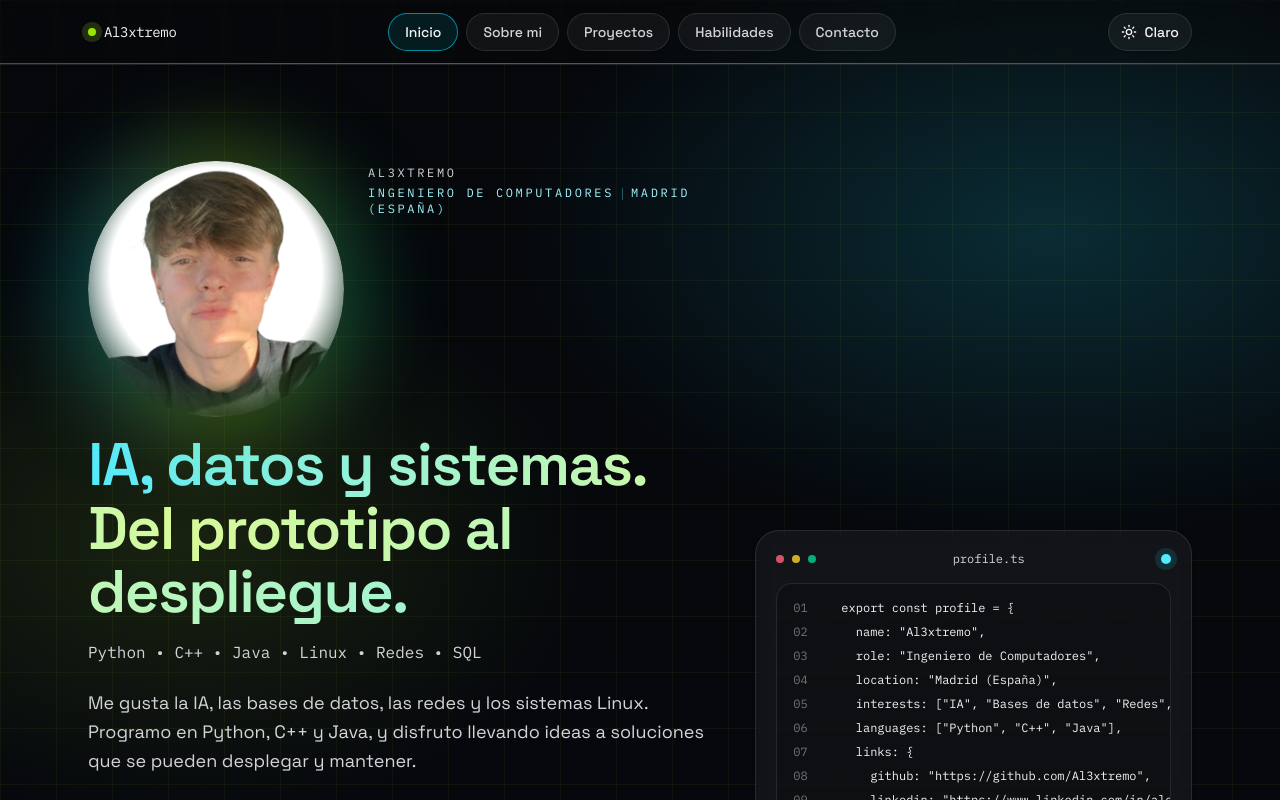
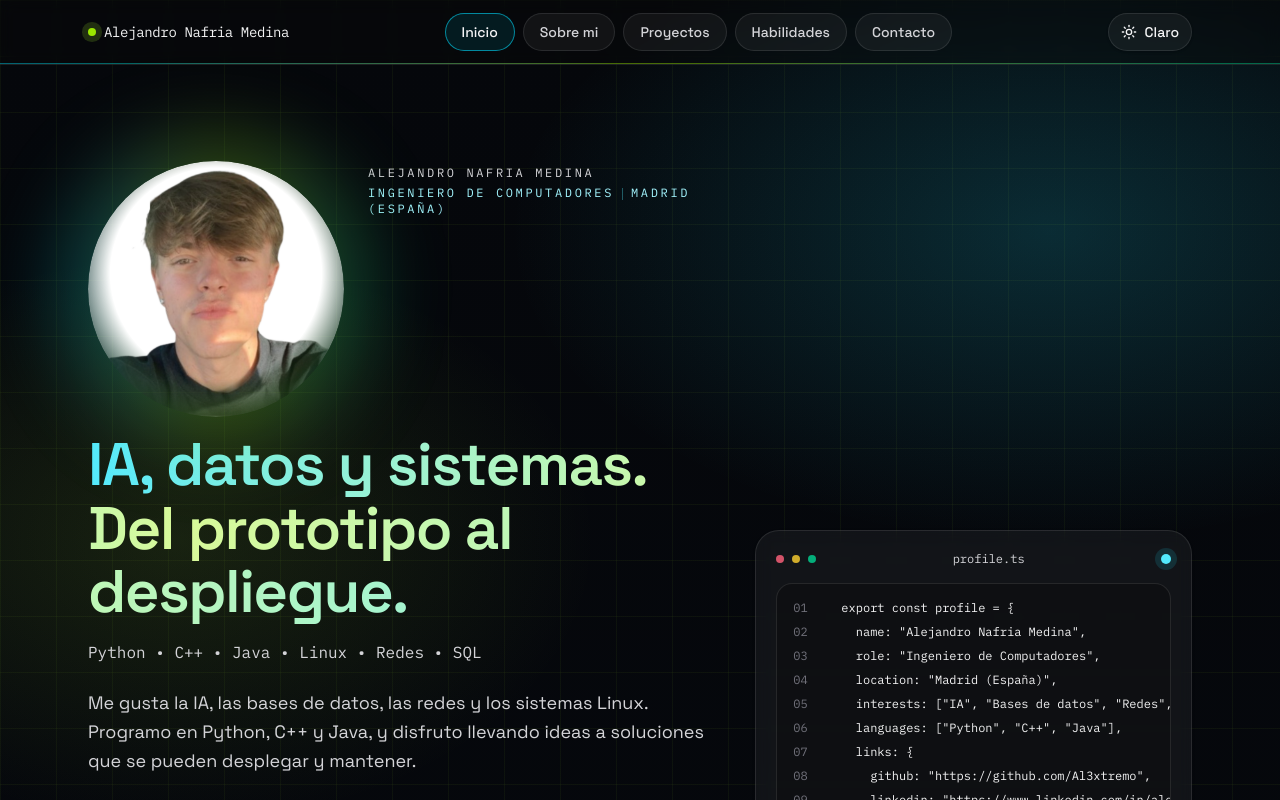
Before and after one commit to Al3xTremo/portfolio, a React (Vite) app: page / in a window 1280 px wide. Shown: the top 800 px of the page. Built offline with nearby package versions, Linux system fonts and the light colour scheme.

Commit message:
Restore profile display name to Alejandro Nafria Medina

```diff
--- a/src/content.ts
+++ b/src/content.ts
@@ -151,7 +151,7 @@ const ogImageUrl = new URL('og.png', siteUrl).toString()
 const cvUrl = toAssetPath('cv.pdf')
 
 const profile: Content['profile'] = {
-  name: 'Al3xtremo',
+  name: 'Alejandro Nafria Medina',
   role: 'Ingeniero de Computadores',
   location: 'Madrid (España)',
   shortBio:
```
